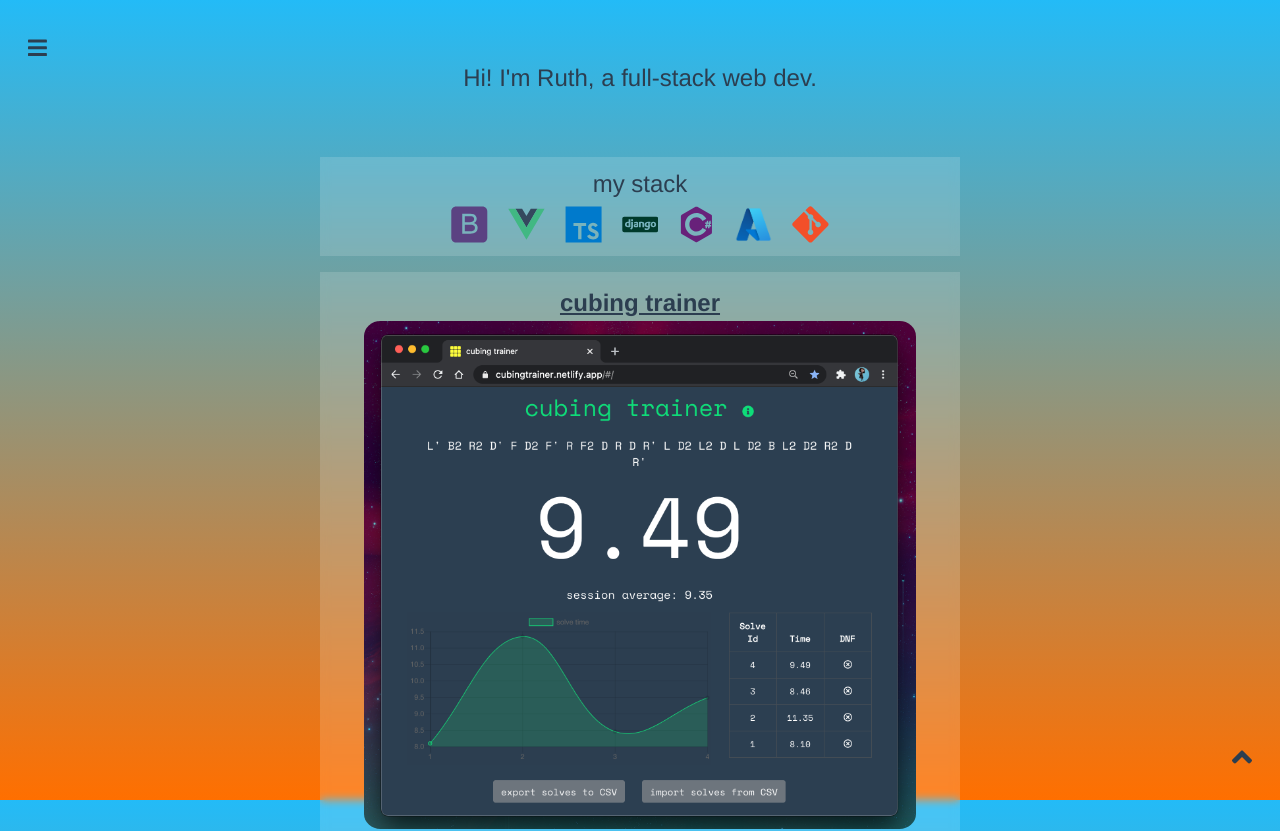
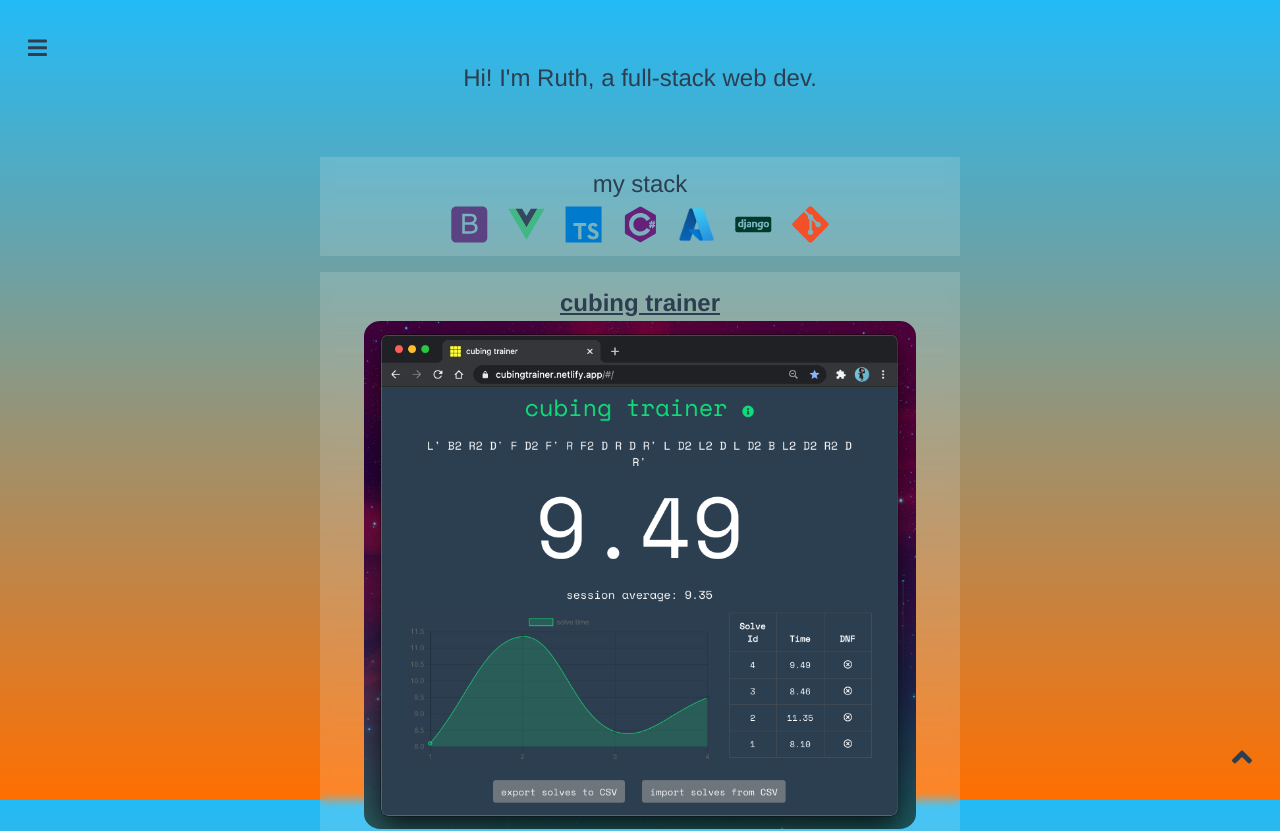
Before and after one commit to ruthrootz/portfolio, a Vue app: page /#/ in a window 1280 px wide. Shown: the top 831 px of the page. Built offline with nearby package versions, Linux system fonts and the light colour scheme.

Commit message:
Update Home.vue

```diff
--- a/src/components/Home.vue
+++ b/src/components/Home.vue
@@ -24,16 +24,16 @@
                             </li>
                             <li class="li-icon">
                                 <svg viewBox="0 0 128 128">
-                                    <g fill="#003A2B"><path d="M90.9 61.6l.1-2v-.6h-.8c-1.2 0-2.5.3-3.4.9-1.4.8-2.2 2.3-2.2 4.4 0 3 1.5 4.7 4.1 4.7.8 0 1.3-.1 2.3-.4v-4.3l-.1-2.7zM16.3 64.2c0 3.2 1.6 4.9 4.7 4.9.7 0 1 0 2-.2v-9.5c-1-.2-1.2-.3-2-.3-3 0-4.7 1.9-4.7 5.1zM45.9 68.1c0 1.2.7 1.7 2.3 1.7.9 0 1.8-.1 2.8-.3v-4c-4 .4-5.1 1-5.1 2.6zM108.9 59c-2.3 0-3.7 1.9-3.7 5.2 0 3.3 1.3 5.2 3.7 5.2 2.3 0 3.6-1.9 3.6-5.2 0-3.2-1.3-5.2-3.6-5.2zM126 43.9c0-3.8-3.1-6.9-6.9-6.9h-111.2c-3.8 0-6.9 3.1-6.9 6.9v40.1c0 3.9 3.1 7 6.9 7h111.1c3.8 0 6.9-3.1 6.9-6.9v-40.2zm-115.7 20.4c0-6 4-10 10.2-10 1 0 1.6.1 2.6.3v-8.6h6v27c-3 .6-5.3.8-7.7.8-7.3 0-11.1-3.2-11.1-9.5zm27.7 4.2c0 4.7-.2 7-1.2 9-1 1.9-2.1 3.1-4.7 4.4l-5.5-2.6c2.6-1.2 3.7-2.3 4.5-4 .8-1.7.9-3.7.9-8.8v-11.5h6v13.5zm0-16.5h-6v-6h6v6zm18 21.3c-2 .4-5.8.7-8.3.7-5 0-7.1-1.7-7.1-5.6 0-4.2 3.3-6.1 10.3-6.7v-1.3c0-1.1-.5-1.5-2-1.5-2.2 0-5 .6-7 1.8v-4.6c3-1.2 5.1-1.8 7.8-1.8 3 0 4.8.8 5.7 2.4.5.9.5 2 .5 4.5v12.1zm21 .7h-6v-11.8c0-2.3-1-3.1-3.1-3.1-.8 0-1.9.1-2.9.4v14.5h-6v-18.3c4-.9 6.5-1.3 9.4-1.3 3 0 5.4.7 6.7 2 1.3 1.3 1.9 2.6 1.9 5.6v12zm19.3-11.6.7 5.6v1.7c0 5.1-.6 7.5-1.9 9.4-1.8 2.9-5.1 4.3-9.7 4.3-2.3 0-4.5-.3-6.5-1.2v-5.5c2 1.1 4.2 1.6 6.4 1.6 3.9 0 5.6-1.6 5.6-5.3v-.1c-1 .6-2.4.8-3.9.8-5.2 0-8.5-3.4-8.5-8.8 0-6.7 4.9-10.5 13.5-10.5 2.5 0 4.9.3 7.7.8l-2.3 4.3c-1.6-.3 1.3 0-.7-.2m12.1 14.8c-5.9 0-9.6-3.7-9.6-9.7 0-6.2 3.8-10.1 9.8-10.1 5.9 0 9.5 3.7 9.5 9.8.1 6.1-3.7 10-9.7 10z"></path></g>
-                                </svg>
-                            </li>
-                            <li class="li-icon">
-                                <svg viewBox="0 0 128 128">
                                     <g fill="#68217A"><path d="M117.5 33.5l.3-.2c-.6-1.1-1.5-2.1-2.4-2.6l-48.3-27.8c-.8-.5-1.9-.7-3.1-.7-1.2 0-2.3.3-3.1.7l-48 27.9c-1.7 1-2.9 3.5-2.9 5.4v55.7c0 1.1.2 2.3.9 3.4l-.2.1c.5.8 1.2 1.5 1.9 1.9l48.2 27.9c.8.5 1.9.7 3.1.7 1.2 0 2.3-.3 3.1-.7l48-27.9c1.7-1 2.9-3.5 2.9-5.4v-55.8c.1-.8 0-1.7-.4-2.6zm-53.5 70c-21.8 0-39.5-17.7-39.5-39.5s17.7-39.5 39.5-39.5c14.7 0 27.5 8.1 34.3 20l-13 7.5c-4.2-7.5-12.2-12.5-21.3-12.5-13.5 0-24.5 11-24.5 24.5s11 24.5 24.5 24.5c9.1 0 17.1-5 21.3-12.4l12.9 7.6c-6.8 11.8-19.6 19.8-34.2 19.8zm51-41.5h-3.2l-.9 4h4.1v5h-5l-1.2 6h-4.9l1.2-6h-3.8l-1.2 6h-4.8l1.2-6h-2.5v-5h3.5l.9-4h-4.4v-5h5.3l1.2-6h4.9l-1.2 6h3.8l1.2-6h4.8l-1.2 6h2.2v5zM102.3 66h3.8l.9-4h-3.8z"></path></g>
                                 </svg>
                             </li>
                             <li class="li-icon">
                                 <img src="@/assets/azure.png" width="100%" />
+                            </li>
+                            <li class="li-icon">
+                                <svg viewBox="0 0 128 128">
+                                    <g fill="#003A2B"><path d="M90.9 61.6l.1-2v-.6h-.8c-1.2 0-2.5.3-3.4.9-1.4.8-2.2 2.3-2.2 4.4 0 3 1.5 4.7 4.1 4.7.8 0 1.3-.1 2.3-.4v-4.3l-.1-2.7zM16.3 64.2c0 3.2 1.6 4.9 4.7 4.9.7 0 1 0 2-.2v-9.5c-1-.2-1.2-.3-2-.3-3 0-4.7 1.9-4.7 5.1zM45.9 68.1c0 1.2.7 1.7 2.3 1.7.9 0 1.8-.1 2.8-.3v-4c-4 .4-5.1 1-5.1 2.6zM108.9 59c-2.3 0-3.7 1.9-3.7 5.2 0 3.3 1.3 5.2 3.7 5.2 2.3 0 3.6-1.9 3.6-5.2 0-3.2-1.3-5.2-3.6-5.2zM126 43.9c0-3.8-3.1-6.9-6.9-6.9h-111.2c-3.8 0-6.9 3.1-6.9 6.9v40.1c0 3.9 3.1 7 6.9 7h111.1c3.8 0 6.9-3.1 6.9-6.9v-40.2zm-115.7 20.4c0-6 4-10 10.2-10 1 0 1.6.1 2.6.3v-8.6h6v27c-3 .6-5.3.8-7.7.8-7.3 0-11.1-3.2-11.1-9.5zm27.7 4.2c0 4.7-.2 7-1.2 9-1 1.9-2.1 3.1-4.7 4.4l-5.5-2.6c2.6-1.2 3.7-2.3 4.5-4 .8-1.7.9-3.7.9-8.8v-11.5h6v13.5zm0-16.5h-6v-6h6v6zm18 21.3c-2 .4-5.8.7-8.3.7-5 0-7.1-1.7-7.1-5.6 0-4.2 3.3-6.1 10.3-6.7v-1.3c0-1.1-.5-1.5-2-1.5-2.2 0-5 .6-7 1.8v-4.6c3-1.2 5.1-1.8 7.8-1.8 3 0 4.8.8 5.7 2.4.5.9.5 2 .5 4.5v12.1zm21 .7h-6v-11.8c0-2.3-1-3.1-3.1-3.1-.8 0-1.9.1-2.9.4v14.5h-6v-18.3c4-.9 6.5-1.3 9.4-1.3 3 0 5.4.7 6.7 2 1.3 1.3 1.9 2.6 1.9 5.6v12zm19.3-11.6.7 5.6v1.7c0 5.1-.6 7.5-1.9 9.4-1.8 2.9-5.1 4.3-9.7 4.3-2.3 0-4.5-.3-6.5-1.2v-5.5c2 1.1 4.2 1.6 6.4 1.6 3.9 0 5.6-1.6 5.6-5.3v-.1c-1 .6-2.4.8-3.9.8-5.2 0-8.5-3.4-8.5-8.8 0-6.7 4.9-10.5 13.5-10.5 2.5 0 4.9.3 7.7.8l-2.3 4.3c-1.6-.3 1.3 0-.7-.2m12.1 14.8c-5.9 0-9.6-3.7-9.6-9.7 0-6.2 3.8-10.1 9.8-10.1 5.9 0 9.5 3.7 9.5 9.8.1 6.1-3.7 10-9.7 10z"></path></g>
+                                </svg>
                             </li>
                             <li class="li-icon">
                                 <svg viewBox="0 0 128 128">
```
